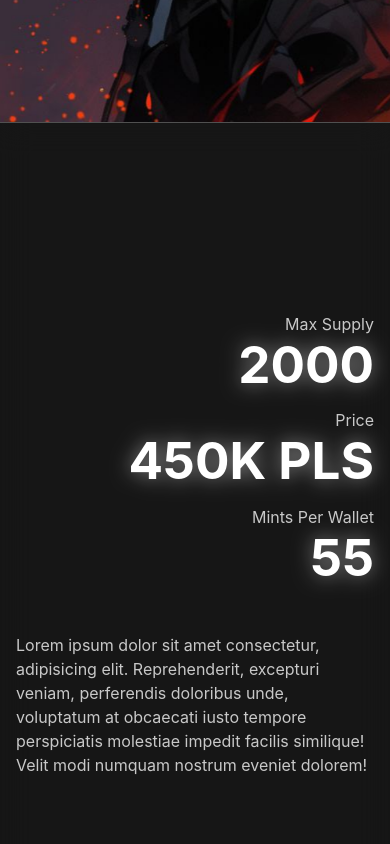
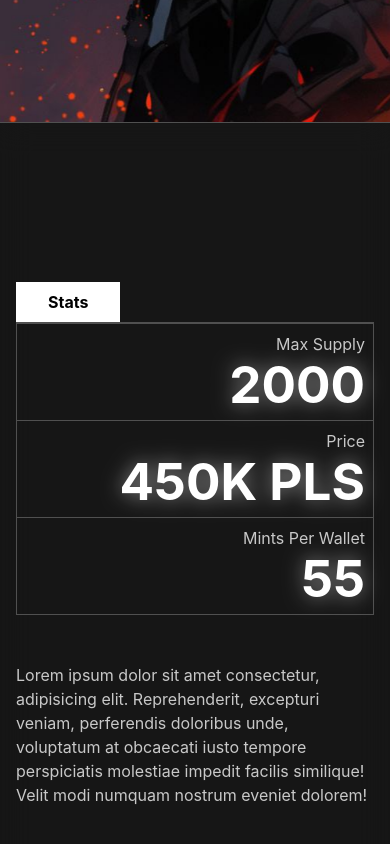
Before and after one commit to PulseNauts/genkai-souls-landing-page, a Vue app: page / in a window 390 px wide. Shown: the part 722-1566 px from the top of the page. Built offline with nearby package versions, Linux system fonts and the light colour scheme.

Commit message:
improve description view in phone

```diff
--- a/src/components/Description.vue
+++ b/src/components/Description.vue
@@ -12,7 +12,9 @@ section.center.dark-glass
         VerticalLine.left.grow-bottom.delayed.d-075
         VerticalLine.right.grow-top.delayed.d-025
 
-        .column.end.title.whide
+        .column.condensed.whide
+            span.table-title Stats
+            .table.column.whide.stretched.condensed
                 .column.end.condensed
                     p Max Supply
                     h1 2000
@@ -31,6 +33,9 @@ section.center.dark-glass
 </template>
 
 <style lang="sass">
+.table-title
+    font-weight: bold
+
 @media (max-width: 1920px)
 
 //'2xl': '1536px',
@@ -43,6 +48,19 @@ section.center.dark-glass
 @media (max-width: 1024px)
 //'md': '768px', phones
 @media (max-width: 767px)
+    .table
+        border: 1px solid rgba(255,255,255,.25)
+        >*
+            border-top: 1px solid rgba(255,255,255,.25)
+            padding: .5rem
+    .table-title
+        background: white
+        color: black
+        width: fit-content
+        padding: .5rem 2rem
+        font-weight: bold
+
+
 //'sm': '640px', small phones
 @media (max-width: 640px)
 </style>
```
Lines whose indentation alone changed are shown as unchanged.
